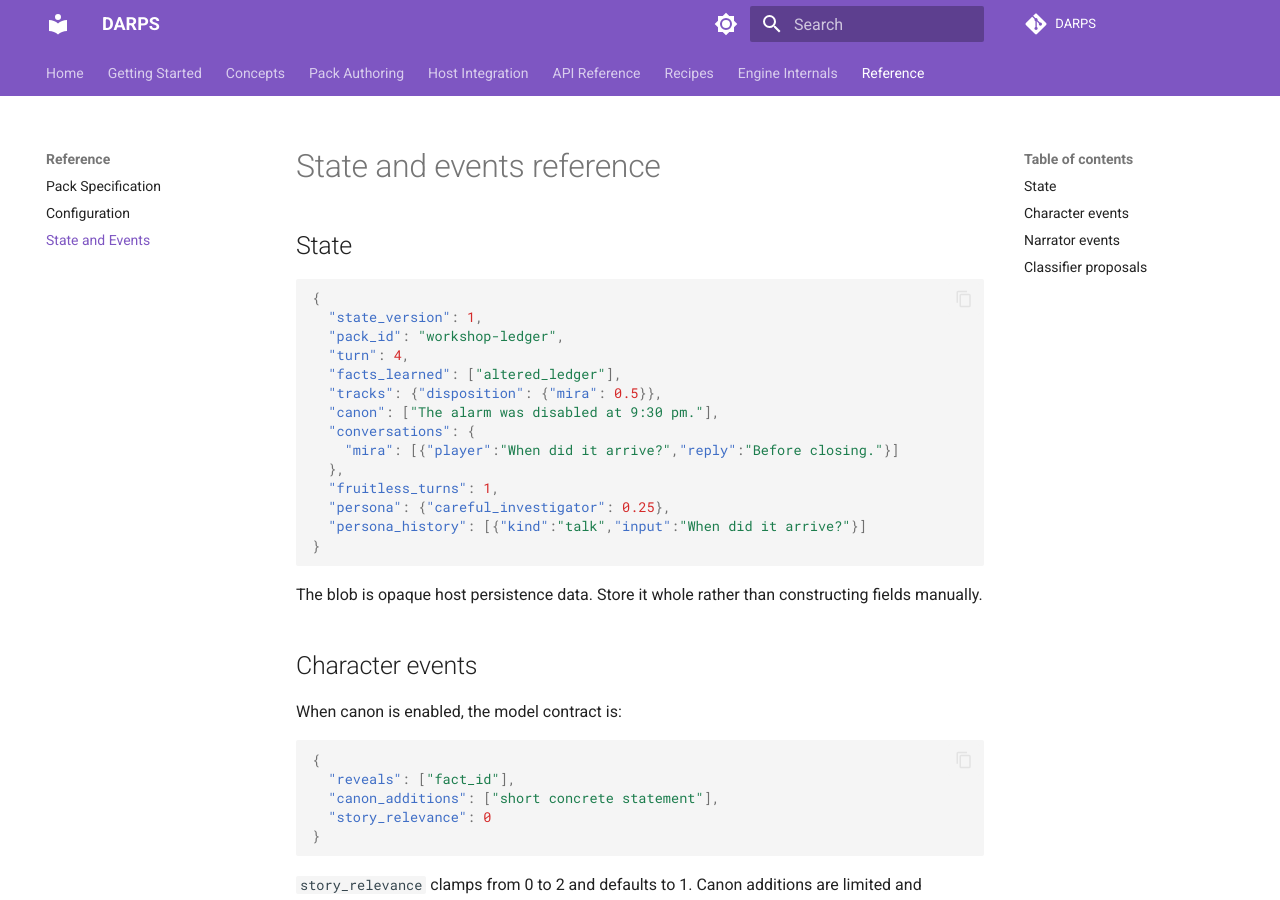
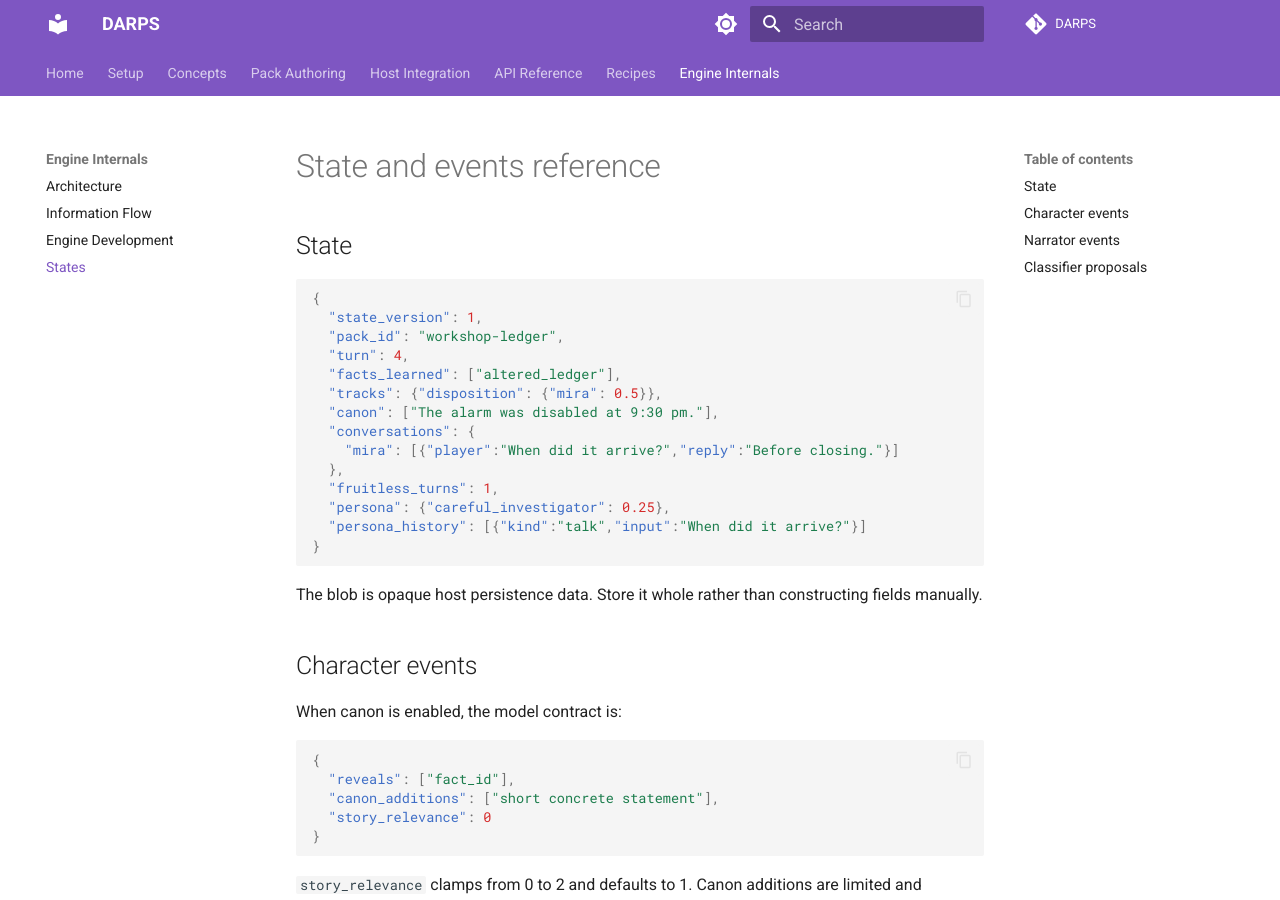
Before and after one commit to Desagidit/darps, an MkDocs documentation site: the page built from docs/internals/state-events.md, in a window 1280 px wide and 900 px high. Built offline with MkDocs 1.6.1 and Material for MkDocs 9.7.7, drawn with Linux system fonts in a browser that asks for light colours; comment, search, counter and statistics services are not loaded.

Commit message:
rearranging docs

```diff
--- a/mkdocs.yml
+++ b/mkdocs.yml
@@ -63,10 +63,11 @@ markdown_extensions:
 
 nav:
   - Home: index.md
-  - Getting Started:
-      - Overview: getting-started/index.md
-      - Create a Pack: getting-started/first-pack.md
-      - Connect a Host: getting-started/connect-host.md
+  - Setup:
+      - Overview: setup/index.md
+      - Create a Pack: setup/first-pack.md
+      - Connect a Host: setup/connect-host.md
+      - Config Reference: setup/configuration.md
   - Concepts:
       - Mental Model: concepts/index.md
       - State and Saves: concepts/state-saves.md
@@ -80,6 +81,7 @@ nav:
       - Facts and Knowledge: authoring/facts-knowledge.md
       - Conditions: authoring/conditions.md
       - Best Practices: authoring/best-practices.md
+      - Pack Reference: authoring/pack-specification.md
   - Host Integration:
       - Overview: integration/index.md
       - Providers: integration/providers.md
@@ -93,7 +95,4 @@ nav:
       - Architecture: internals/architecture.md
       - Information Flow: internals/data-flow.md
       - Engine Development: internals/engine-development.md
-  - Reference:
-      - Pack Specification: reference/pack-specification.md
-      - Configuration: reference/configuration.md
-      - State and Events: reference/state-events.md
+      - States: internals/state-events.md
```
Also changed, not shown: docs/authoring/pack-specification.md (renamed from docs/reference/pack-specification.md), docs/internals/state-events.md (renamed from docs/reference/state-events.md), docs/setup/configuration.md (renamed from docs/reference/configuration.md), docs/setup/connect-host.md (renamed from docs/getting-started/connect-host.md), docs/setup/first-pack.md (renamed from docs/getting-started/first-pack.md), docs/setup/index.md (renamed from docs/getting-started/index.md).
